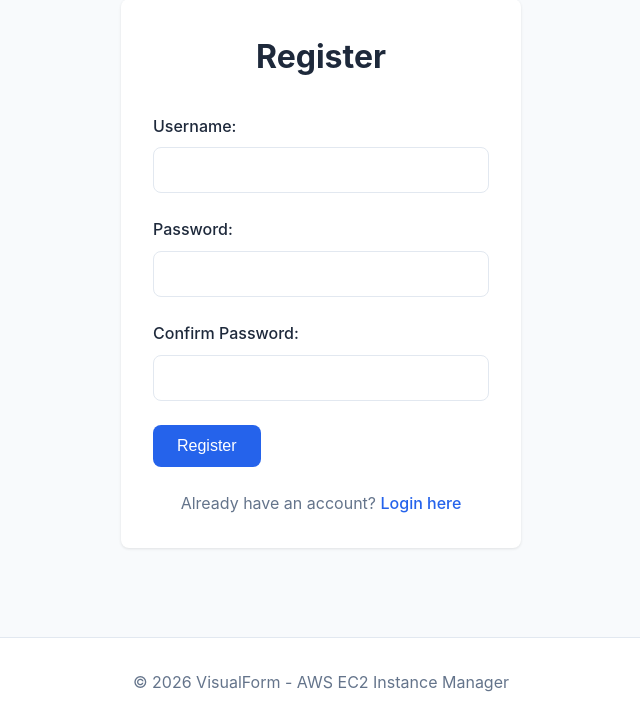
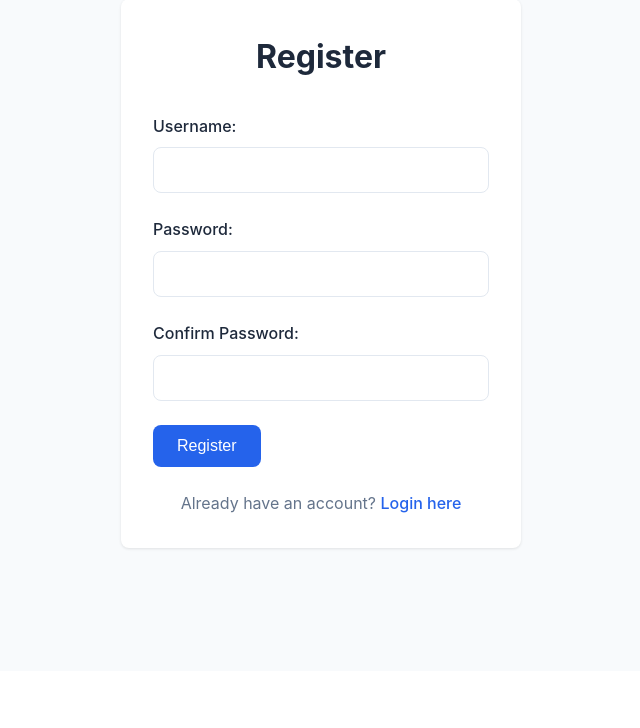
Before and after one commit to Hemantp1234/Visualform, a Flask app: page /register in a window 1280 px wide. Shown: the part 129-857 px from the top of the page, without its empty margins (319-959 px from the left). After the commit the page ends 679 px from the top, so only its background shows below. Run offline with Flask 3, Linux system fonts and the light colour scheme.

Commit message:
Changed html and css

```diff
--- a/static/css/style.css
+++ b/static/css/style.css
@@ -76,14 +76,7 @@ body {
     padding: 0 2rem;
 }
 
-.footer {
-    background-color: #fff;
-    border-top: 1px solid var(--border-color);
-    text-align: center;
-    padding: 2rem;
-    margin-top: 4rem;
-    color: var(--text-light);
-}
+
 
 /* Alerts */
 .alert {
--- a/templates/base.html
+++ b/templates/base.html
@@ -39,8 +39,6 @@
         {% block content %}{% endblock %}
     </div>
 
-    <footer class="footer">
-        <p>&copy; 2026 VisualForm - AWS EC2 Instance Manager</p>
-    </footer>
+
 </body>
 </html>
```
